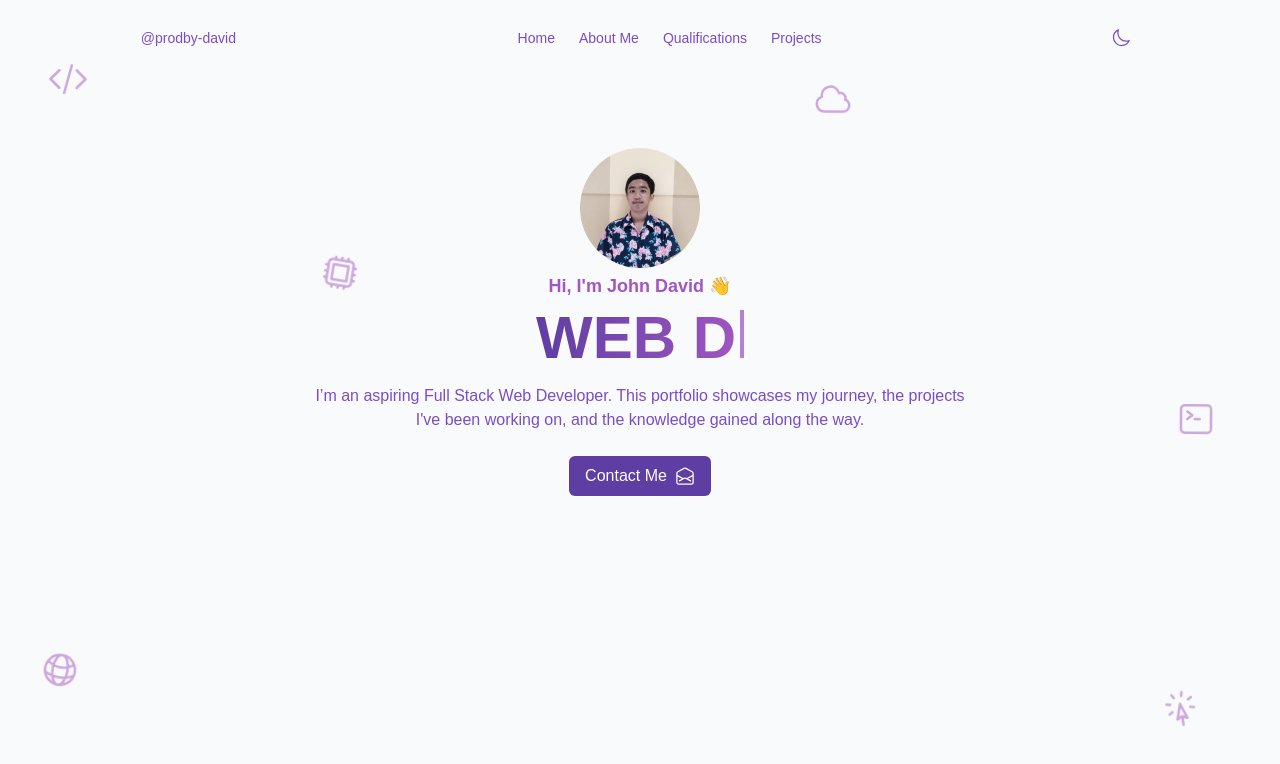
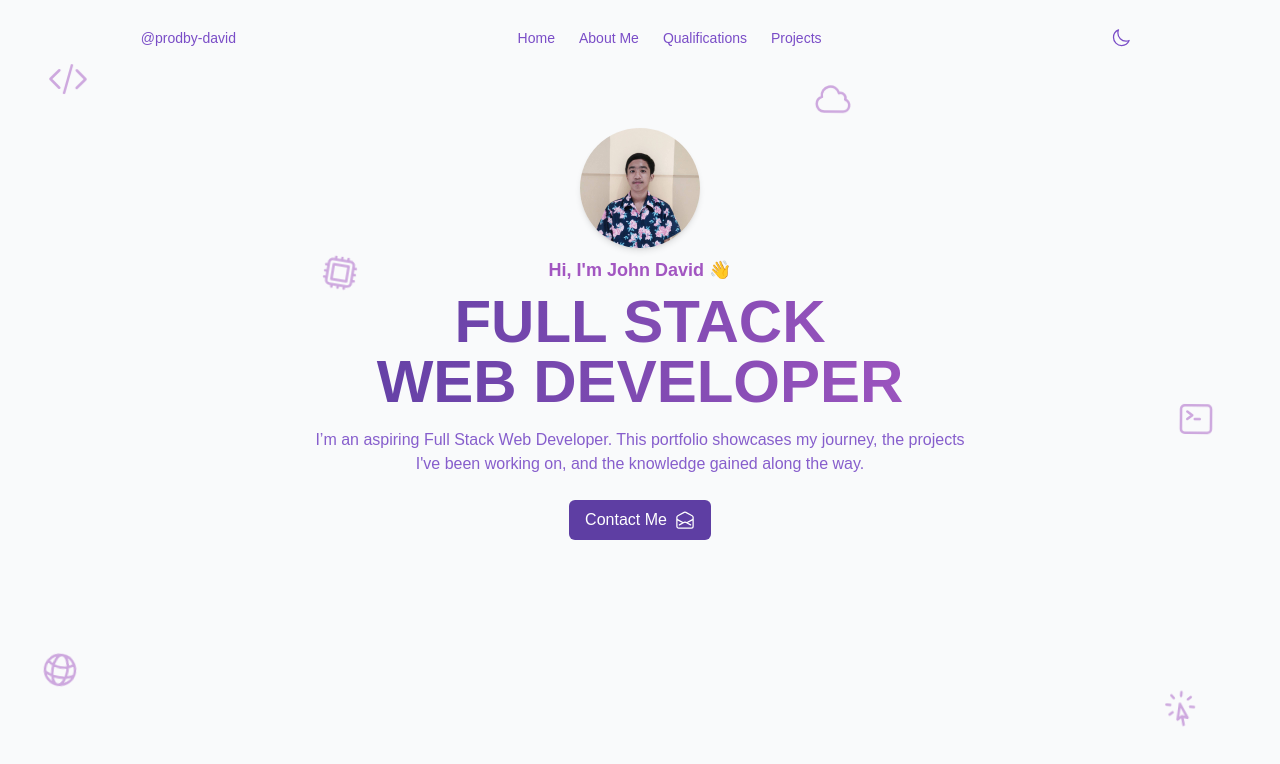
Before and after one commit to prodby-david/Latest-Web-Portfolio, a Next.js app: page / in a window 1280 px wide. Shown: the top 764 px of the page. Built offline with nearby package versions, Linux system fonts and the light colour scheme.

Commit message:
fix: add framer motion

```diff
--- a/src/app/about/page.tsx
+++ b/src/app/about/page.tsx
@@ -1,18 +1,32 @@
+"use client";
+
+import { motion } from "framer-motion";
 import Image from "next/image";
 import ShowResume from "@/components/buttons/resume";
 
 export default function About() {
   return (
-    <>
     <div className="px-5 py-2">
-        <div className="text-center m-5">
+      {/* Header */}
+      <motion.div
+        initial={{ opacity: 0, y: -30 }}
+        animate={{ opacity: 1, y: 0 }}
+        transition={{ duration: 0.8, ease: "easeOut" }}
+        className="text-center m-5"
+      >
         <h1 className="text-2xl font-semibold text-color-2">About Me</h1>
         <p className="text-sm text-color">Knowing more about me</p>
-        </div>
+      </motion.div>
 
+      {/* Content */}
       <div className="flex flex-col lg:flex-row items-center justify-around gap-10 mt-5">
-
-          <div className="w-64 h-64 sm:w-72 sm:h-72 md:w-80 md:h-100 shrink-0">
+        {/* Image Section */}
+        <motion.div
+          initial={{ opacity: 0, x: -80 }}
+          animate={{ opacity: 1, x: 0 }}
+          transition={{ duration: 1, ease: "easeOut" }}
+          className="w-64 h-64 sm:w-72 sm:h-72 md:w-80 md:h-100 shrink-0"
+        >
           <Image
             src="/images/about-img.jpg"
             alt="About John David"
@@ -20,32 +34,42 @@ export default function About() {
             height={350}
             className="object-cover w-full h-full rounded-md shadow-lg"
           />
-          </div>
+        </motion.div>
 
-          <div className="flex flex-col justify-around items-center text-color text-sm md:text-base text-justify max-w-md">
-            <p className='mt-2 md:mt-1'>
+        {/* Text Section */}
+        <motion.div
+          initial={{ opacity: 0, x: 80 }}
+          animate={{ opacity: 1, x: 0 }}
+          transition={{ duration: 1, delay: 0.3, ease: "easeOut" }}
+          className="flex flex-col justify-around items-center text-color text-sm md:text-base text-justify max-w-md"
+        >
+          <p className="mt-2 md:mt-1">
             Hi there! I'm John David, an Information Technology student at STI
             College Global City who loves solving problems through technology.
             My love for coding started when I was in my 2nd year of college. I
             saw an inspirational video clip on TikTok about software engineering,
             and since then, I've been excited about technology.
           </p>
-            <p className='mt-2 md:mt-1'>
+          <p className="mt-2 md:mt-1">
             Right now, I'm learning web development — working on projects that
             challenge me and help me improve my skills. When I'm not coding, I
             enjoy playing guitar, going outside for fresh air, playing online
             games, and watching tech videos.
           </p>
-            <p className='mt-2 md:mt-1'>
+          <p className="mt-2 md:mt-1">
             I'm looking forward to the opportunities ahead and excited to keep
             learning and growing as a student and future tech professional.
           </p>
-            <div className="mt-1">
+
+          <motion.div
+            initial={{ opacity: 0, y: 20 }}
+            animate={{ opacity: 1, y: 0 }}
+            transition={{ duration: 1, delay: 0.6, ease: "easeOut" }}
+          >
             <ShowResume />
+          </motion.div>
+        </motion.div>
       </div>
     </div>
-        </div>
-      </div>
-    </>
   );
 }
--- a/src/app/page.tsx
+++ b/src/app/page.tsx
@@ -1,66 +1,55 @@
 "use client";
 
-import { useEffect, useState } from "react";
+import { motion } from "framer-motion";
 import Image from "next/image";
 import ContactMe from "@/components/buttons/contactme";
 
 export default function Home() {
-  const texts = ["FULL STACK", "WEB DEVELOPER"];
-  const [displayedText, setDisplayedText] = useState("");
-  const [textIndex, setTextIndex] = useState(0);
-  const [deleting, setDeleting] = useState(false);
-
-  useEffect(() => {
-    const currentText = texts[textIndex];
-    const speed = deleting ? 50 : 100;
-
-    const typingEffect = setTimeout(() => {
-      if (!deleting && displayedText.length < currentText.length) {
-        setDisplayedText(currentText.slice(0, displayedText.length + 1));
-      } else if (deleting && displayedText.length > 0) {
-        setDisplayedText(currentText.slice(0, displayedText.length - 1));
-      } else if (!deleting && displayedText.length === currentText.length) {
-        setTimeout(() => setDeleting(true), 1000);
-      } else if (deleting && displayedText.length === 0) {
-        setDeleting(false);
-        setTextIndex((prev) => (prev + 1) % texts.length);
-      }
-    }, speed);
-
-    return () => clearTimeout(typingEffect);
-  }, [displayedText, deleting, textIndex]);
-
   return (
     <div className="px-5 py-3">
-      <section className="flex flex-col items-center text-center mt-15 px-5">
+      <section className="flex flex-col items-center text-center mt-10 px-5">
 
-        <div className="flex flex-col items-center justify-center">
+        <motion.div
+          initial={{ opacity: 0, x: -80 }}
+          animate={{ opacity: 1, x: 0 }}
+          transition={{ duration: 1, ease: "easeOut" }}
+          className="flex flex-col items-center justify-center"
+        >
           <Image
             src="/images/about-img.jpg"
             alt="John David"
             width={120}
             height={120}
-            className="rounded-full mb-1"
+            className="rounded-full mb-2 shadow-md"
           />
           <h1 className="text-lg font-semibold mb-2 text-color-2">
             Hi, I'm John David 👋
           </h1>
-        </div>
+        </motion.div>
 
-        <div className="text-3xl sm:text-5xl md:text-6xl font-bold bg-linear-to-r from-color-3 to-color-2 bg-clip-text text-transparent mb-4">
-          <h1 className="inline-block">{displayedText}</h1>
-          <span className="inline-block w-1 h-8 sm:h-10 md:h-12 bg-color-2 ml-1 animate-pulse"></span>
-        </div>
+        <motion.div
+          initial={{ opacity: 0, x: 80 }}
+          animate={{ opacity: 1, x: 0 }}
+          transition={{ duration: 1, delay: 0.3, ease: "easeOut" }}
+        >
+          <div className="text-4xl sm:text-5xl md:text-6xl font-bold bg-linear-to-r from-color-3 to-color-2 bg-clip-text text-transparent mb-4">
+            <h1>FULL STACK</h1>
+            <h1>WEB DEVELOPER</h1>
+          </div>
+          <p className="text-md max-w-2xl text-color opacity-90">
+            I’m an aspiring Full Stack Web Developer. This portfolio showcases
+            my journey, the projects I've been working on, and the knowledge
+            gained along the way.
+          </p>
+        </motion.div>
 
-        <p className="text-md max-w-2xl text-color">
-          I’m an aspiring Full Stack Web Developer. This portfolio showcases my
-          journey, the projects I've been working on, and the knowledge gained
-          along the way.
-        </p>
-
-        <div>
+        <motion.div
+          initial={{ opacity: 0, y: 40 }}
+          animate={{ opacity: 1, y: 0 }}
+          transition={{ duration: 1, delay: 0.6, ease: "easeOut" }}
+        >
           <ContactMe />
-        </div>
+        </motion.div>
       </section>
     </div>
   );
```
Lines whose indentation alone changed are shown as unchanged.
